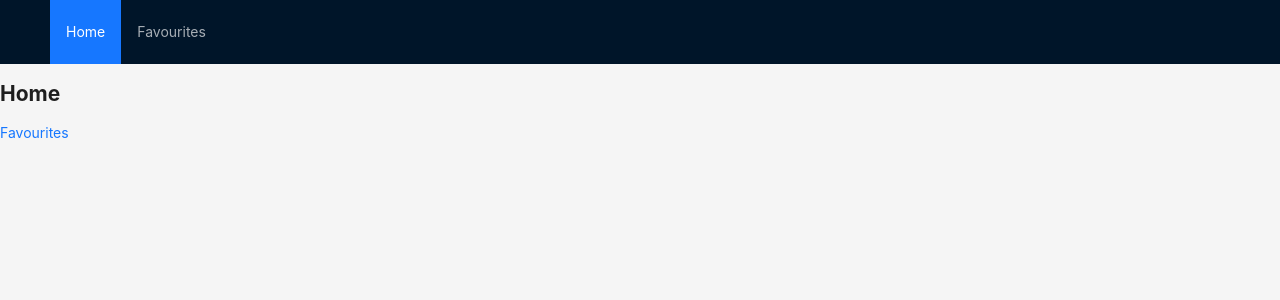
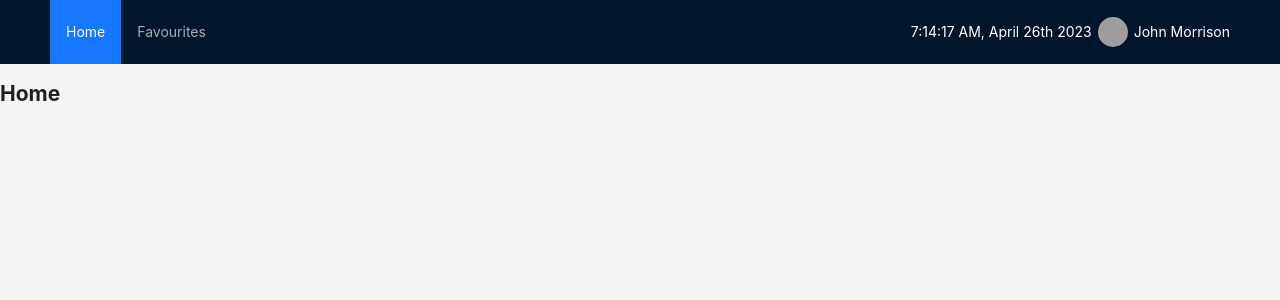
Before and after one commit to coding-hasi/buildkite-frontend-demo, a React (Vite) app: page / in a window 1280 px wide. Shown: the top 300 px of the page. Built offline with nearby package versions, Linux system fonts and the light colour scheme; grey boxes are pictures that could not be loaded.

Commit message:
Nav bar completed

```diff
--- a/src/components/AppContainer/app-container.module.css
+++ /dev/null
@@ -1,8 +0,0 @@
-.app {
-    height: 100vh;
-}
-
-.container {
-    height: 100%;
-    width: 100%;
-}
--- /dev/null
+++ b/src/components/AppContainer/index.module.css
@@ -0,0 +1,24 @@
+.app {
+    height: 100vh;
+}
+
+.container {
+    height: 100%;
+    width: 100%;
+}
+
+.menu {
+    display: flex;
+    justify-content: space-between;
+    align-items: center;
+}
+
+.user {
+    display: flex;
+    gap: 5px;
+    align-items: center;
+}
+
+.user_name {
+    color: white;
+}
--- a/src/components/AppContainer/index.tsx
+++ b/src/components/AppContainer/index.tsx
@@ -1,9 +1,10 @@
-import { Layout, Menu } from 'antd'
+import { FC, useMemo } from 'react'
+import { Avatar, Layout, Menu, Typography } from 'antd'
 import { Outlet, useNavigate, useLocation } from 'react-router-dom'
 import { MenuItemType } from 'antd/es/menu/hooks/useItems'
-import { FC, useMemo } from 'react'
 import { APP_ROUTES } from '../../configs/constants/APP_ROUTES'
-import styles from './app-container.module.css'
+import styles from './index.module.css'
+import Clock from '../Clock'
 
 const AppContainer: FC = () => {
   const navigate = useNavigate()
@@ -19,8 +20,15 @@ const AppContainer: FC = () => {
 
   return (
     <Layout className={styles.app}>
-      <Layout.Header>
+      <Layout.Header className={styles.menu}>
         <Menu theme={'dark'} mode="horizontal" defaultSelectedKeys={[pathname.slice(1) || 'home']} items={navItems} />
+        <div className={styles.user}>
+          <Clock className={styles.user_name} />
+          <Avatar
+            src={`https://avatars.dicebear.com/api/micah/JohnMorrison.svg?radius=10&size=40&backgroundColor=white&scale=80`}
+          />
+          <Typography.Text className={styles.user_name}>John Morrison</Typography.Text>
+        </div>
       </Layout.Header>
       <Layout.Content className={styles.container}>
         <Outlet />
--- a/src/features/Favourites/index.tsx
+++ b/src/features/Favourites/index.tsx
@@ -1,11 +1,7 @@
-import { Link } from 'react-router-dom'
-import { APP_ROUTES } from '../../configs/constants/APP_ROUTES'
-
 const Favourites = () => {
   return (
     <div>
       <h2>Favourites</h2>
-      <Link to={APP_ROUTES.HOME}>Home</Link>
     </div>
   )
 }
--- a/src/features/Home/index.tsx
+++ b/src/features/Home/index.tsx
@@ -1,11 +1,7 @@
-import { Link } from 'react-router-dom'
-import { APP_ROUTES } from '../../configs/constants/APP_ROUTES'
-
 const Home = () => {
   return (
     <div>
       <h2>Home</h2>
-      <Link to={APP_ROUTES.FAVOURITES}>Favourites</Link>
     </div>
   )
 }
```
